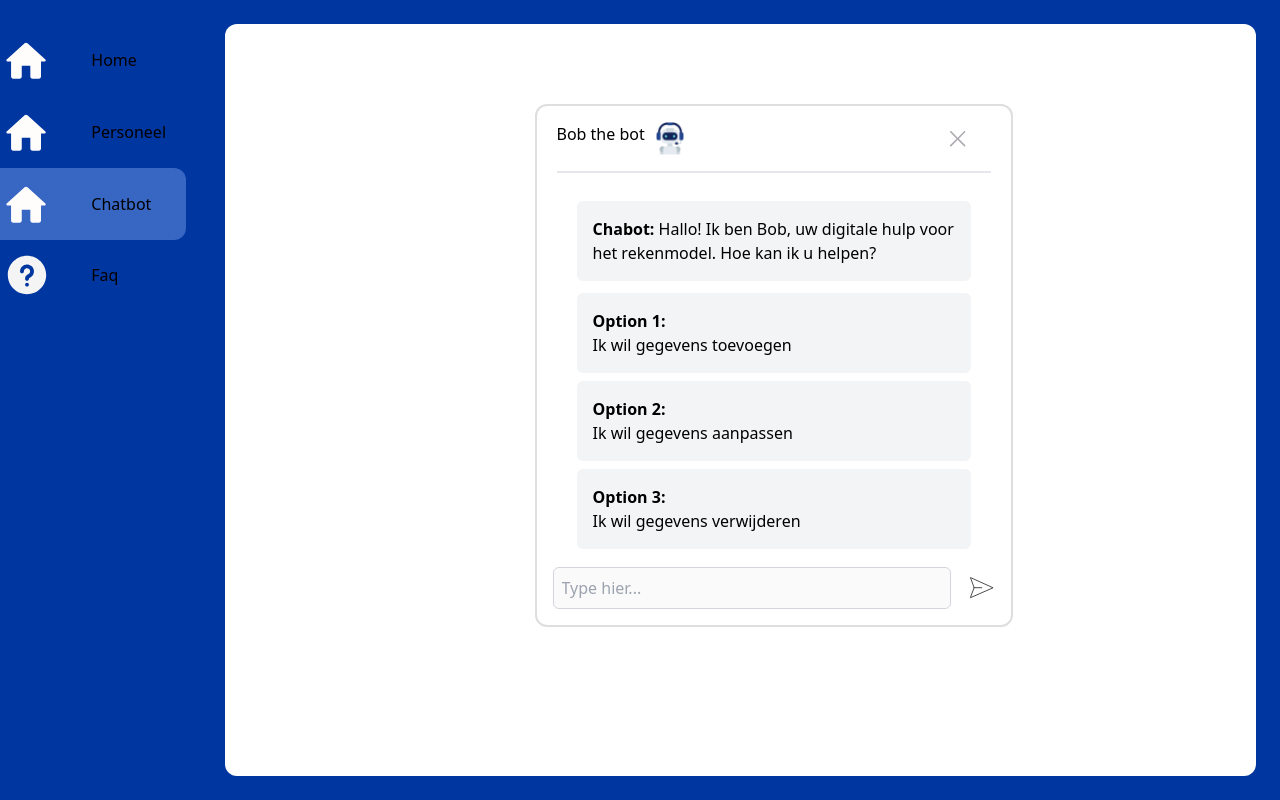
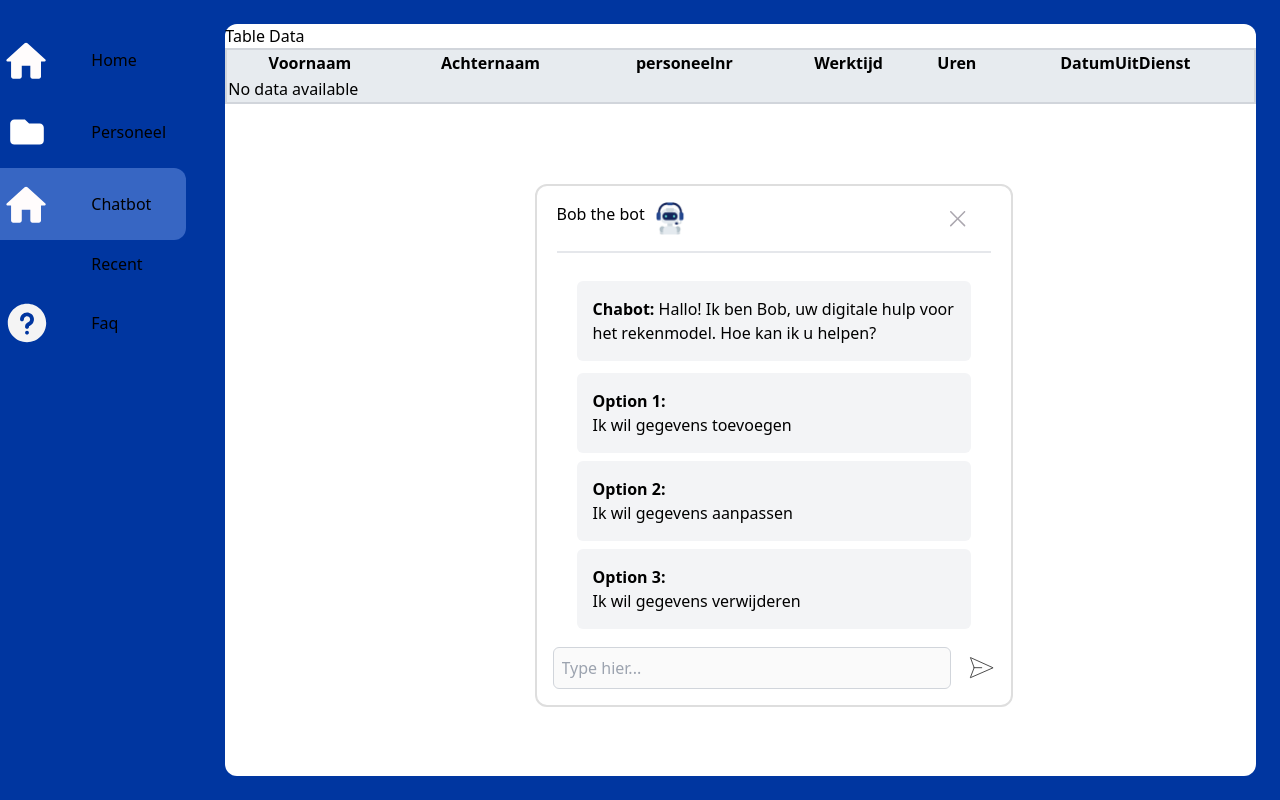
Before and after one commit to JonathonStamper/parnassia, a Next.js app: page /chatbot in a window 1280 px wide. Built offline with nearby package versions, Linux system fonts and the light colour scheme.

Commit message:
added table
have to push before laptop dies
need to fix:
- table text placements
- chat box pop keep moving to bottom during conversation
- 'recent' icon

```diff
--- a/components/AIV2.js
+++ b/components/AIV2.js
@@ -4,38 +4,40 @@ import Image from 'next/image'
 import SVGSendArrow from '../icons/SendArrow'
 import { useEffect, useState } from 'react';
 import SVGCloseX from '../icons/CloseX';
+import SVGCheckmark from '@/icons/Checkmark';
 import chatbotIcon from '../public/images/chatbotIcon.png';
+import Table from './Table';
 
-const AIChatBoxV2 = () => {
+const AIChatBoxV2 = ({ dataToevoeg, setDataToevoeg, dataAanpassen, setDataAanpassen, dataVerwijderen, setDataVerwijderen }) => {
 
     const [conversation, setConversation] = useState([
         // { from: 'bot', message: '</br> Hallo! Ik ben Bob, uw digitale hulp voor het rekenmodel. Hoe kan ik u helpen? ' },
 
     ]);
     const [value, setValue] = useState('');
-    const [step, setStep] = useState(1);
-    const [data, setData] = useState({
-        gegevens: '',
-        field: '',
-        idNumber: '',
-        mockPersonData: {
-            voornaam: 'Jan',
-            achternaam: 'Jansen',
-            personeelnr: '21080887',
-            datumUitDienst: '15-05-2022',
-            werktijd: 'fulltime',
-            uren: '40',
-        },
-    });
+    // const [step, setStep] = useState(1);
+    // const [data, setData] = useState({
+    //     gegevens: '',
+    //     field: '',
+    //     idNumber: '',
+    //     mockPersonData: {
+    //         voornaam: 'Jan',
+    //         achternaam: 'Jansen',
+    //         personeelnr: '21080887',
+    //         datumUitDienst: '15-05-2022',
+    //         werktijd: 'fulltime',
+    //         uren: '40',
+    //     },
+    // });
 
     const [isChatOpen, setIsChatOpen] = useState(true);
 
     const [option, setOption] = useState('')
     const [arrayNumber, setArayNumber] = useState(-1)
 
-    const [dataToevoeg, setDataToevoeg] = useState({})
-    const [dataAanpassen, setDataAanpassen] = useState({})
-    const [dataVerwijderen, setDataVerwijderen] = useState({})
+    // const [dataToevoeg, setDataToevoeg] = useState({})
+    // const [dataAanpassen, setDataAanpassen] = useState({})
+    // const [dataVerwijderen, setDataVerwijderen] = useState({})
 
     const [convoEnded, setConvoEnded] = useState(undefined)
     const Toevoegenscript = [
@@ -78,7 +80,7 @@ const AIChatBoxV2 = () => {
         },
         {
             from: 'bot',
-            message: `Zijn de volgende gevgeens correct? Ja of Nee \n gegevens:
+            message: `Zijn de volgende gegevens correct? Ja of Nee \n gegevens:
                     \nVoornaam: ${dataToevoeg?.voornaam}
                     \nAchternaam: ${dataToevoeg?.achternaam}
                     \nPersoneelnummer: ${dataToevoeg?.personeelnr}
@@ -113,7 +115,8 @@ const AIChatBoxV2 = () => {
             field: 'End',
             type: 'text',
         },
-        {from: 'bot',
+        {
+            from: 'bot',
             message: `Is dit de juiste persoon?
                      Ja of Nee \n\n gegevens:
                     Voornaam: ${dataAanpassen?.voornaam}
@@ -124,7 +127,8 @@ const AIChatBoxV2 = () => {
                     \nUren: ${dataAanpassen?.uren}`,
 
             field: 'EndEnd',
-            type: 'text'}
+            type: 'text'
+        }
 
 
     ]
@@ -164,19 +168,19 @@ const AIChatBoxV2 = () => {
             }
 
             else {
-                if(value.includes('Ja')){
+                if (value.includes('Ja')) {
                     setConvoEnded(true)
                     // Add data to the list
                     console.log('convo is ended')
 
                 }
 
-                else if(value.includes('Nee')){
+                else if (value.includes('Nee')) {
                     setConvoEnded(false)
                     console.log('Convo not ended')
                 }
 
-                else{
+                else {
                     setConversation((prev) => [...prev, { from: 'bot', message: Toevoegenscript[arrayNumber].message }])
 
                 }
@@ -188,30 +192,30 @@ const AIChatBoxV2 = () => {
             if (!(Aanpassenscript[arrayNumber].field === 'End')) {
                 setConversation((prev) => [...prev, { from: 'You', message: value }]);
 
-                const isFound = personArray.find((r,i) =>{
-                    if(r.personeelnr === value){
+                const isFound = personArray.find((r, i) => {
+                    if (r.personeelnr === value) {
                         return true
                     }
 
                     return false
                 })
 
-                if(isFound){
+                if (isFound) {
                     setArayNumber(arrayNumber + 1)
                     console.log(isFound)
                     setDataAanpassen(isFound)
 
                 }
 
-                else{
+                else {
                     setConversation((prev) => [...prev, { from: 'bot', message: 'Er bestaat geen persoon met die nummer, probeer nog een keer.' }])
                 }
             }
 
             else {
-                if(value.includes('Ja')){
-                    if(Aanpassenscript[arrayNumber].field === 'EndEnd'){
-                        if(value.includes('Ja')){
+                if (value.includes('Ja')) {
+                    if (Aanpassenscript[arrayNumber].field === 'EndEnd') {
+                        if (value.includes('Ja')) {
                             setConvoEnded(true)
                             console.log('convo is ended')
 
@@ -225,14 +229,14 @@ const AIChatBoxV2 = () => {
 
                 }
 
-                else if(value.includes('Nee')){
+                else if (value.includes('Nee')) {
                     // setConvoEnded(false)
                     console.log('Convo not ended')
                     setArayNumber(0)
 
                 }
 
-                else{
+                else {
                     setConversation((prev) => [...prev, { from: 'bot', message: Aanpassenscript[arrayNumber].message }])
                 }
             }
@@ -244,36 +248,36 @@ const AIChatBoxV2 = () => {
 
     const handleChange = (e) => setValue(e.target.value);
 
-    function handleEditChange(e, field, content){
+    function handleEditChange(e, field, content) {
 
-        if(option === 'Toevoegen'){
-        if(e.target.value === ''){
-            setDataToevoeg((prev) => ({...prev, [field]: content}))
+        if (option === 'Toevoegen') {
+            if (e.target.value === '') {
+                setDataToevoeg((prev) => ({ ...prev, [field]: content }))
             }
 
-        setDataToevoeg((prev) => ({...prev, [field]: e.target.value}))
+            setDataToevoeg((prev) => ({ ...prev, [field]: e.target.value }))
         }
 
-    if(option === 'Aanpassen'){
-        if(e.target.value === ''){
-            setDataAanpassen((prev) => ({...prev, [field]: content}))
+        if (option === 'Aanpassen') {
+            if (e.target.value === '') {
+                setDataAanpassen((prev) => ({ ...prev, [field]: content }))
             }
 
-        setDataAanpassen((prev) => ({...prev, [field]: e.target.value}))
+            setDataAanpassen((prev) => ({ ...prev, [field]: e.target.value }))
         }
 
-    if(option === 'Verwijderen'){
-        if(e.target.value === ''){
-            setDataVerwijderen((prev) => ({...prev, [field]: content}))
+        if (option === 'Verwijderen') {
+            if (e.target.value === '') {
+                setDataVerwijderen((prev) => ({ ...prev, [field]: content }))
             }
 
-        setDataVerwijderen((prev) => ({...prev, [field]: e.target.value}))
+            setDataVerwijderen((prev) => ({ ...prev, [field]: e.target.value }))
         }
     }
 
 
     useEffect(() => {
-        if( !(option === '')){
+        if (!(option === '')) {
             if (option === 'Toevoegen') {
                 setConversation((prev) => [...prev, { from: 'bot', message: Toevoegenscript[arrayNumber]?.message }])
                 return
@@ -288,7 +292,7 @@ const AIChatBoxV2 = () => {
 
 
 
-    function regenerate(){
+    function regenerate() {
         setConversation(null)
         setArayNumber(-1)
         setDataToevoeg({})
@@ -345,7 +349,6 @@ const AIChatBoxV2 = () => {
                             </button>}
 
 
-
                             {/* This is the Verwijderen option */}
                             {option === '' && <button disabled={option != ''} onClick={() => {
                                 setOption('Verwijderen'),
@@ -356,9 +359,6 @@ const AIChatBoxV2 = () => {
                                     Ik wil gegevens verwijderen
                                 </div>
                             </button>}
-
-
-
 
                             {/*-------------- Chat history ---------------*/}
                             {conversation && conversation?.map((chat, index) => (
@@ -379,14 +379,14 @@ const AIChatBoxV2 = () => {
 
                     </div> : convoEnded === true ?
                         <div className='w-32 my-auto mx-auto'>
-                        <CheckMarkSVG/>
+                            <SVGCheckmark />
                         </div>
 
                         :
 
                         <div className="mt-4 mx-10 flex bg-white rounded-xl h-[100%] overflow-auto flex-col gap-2">
 
-                        Typ {`'Ja'`} om je wijzigingen te bevestigen.
+                            Type {`'Ja'`} om je wijzigingen te bevestigen.
                             {Object.keys(option === 'Toevoegen' ? dataToevoeg : option === 'Aanpassen' ? dataAanpassen : dataVerwijderen).map((row, i) =>
                             (
                                 <div className='flex flex-col' key={i}>
@@ -394,7 +394,7 @@ const AIChatBoxV2 = () => {
                                         {row}
                                     </label>
 
-                                    <input type={Toevoegenscript[i].type} onChange={(e) =>{handleEditChange(e, row, option === 'Toevoegen' ? dataToevoeg[row] : option === 'Aanpassen' ? dataAanpassen[row] : dataVerwijderen[row])}} placeholder={option === 'Toevoegen' ? dataToevoeg[row] : option === 'Aanpassen' ? dataAanpassen[row] : dataVerwijderen[row]}/>
+                                    <input type={Toevoegenscript[i].type} onChange={(e) => { handleEditChange(e, row, option === 'Toevoegen' ? dataToevoeg[row] : option === 'Aanpassen' ? dataAanpassen[row] : dataVerwijderen[row]) }} placeholder={option === 'Toevoegen' ? dataToevoeg[row] : option === 'Aanpassen' ? dataAanpassen[row] : dataVerwijderen[row]} />
                                 </div>
 
                             )
@@ -402,10 +402,6 @@ const AIChatBoxV2 = () => {
                             )}
                         </div>
                     }
-
-
-
-
 
                     {/*--------------- Input field and send button ----------------*/}
                     {convoEnded === undefined || convoEnded === false ?
@@ -422,9 +418,9 @@ const AIChatBoxV2 = () => {
                                 onClick={(e) => handleSubmit(e)} className="ml-2">
                                 <SVGSendArrow />
                             </button>
-                    </form>:
+                        </form> :
 
-<button onClick={() => {regenerate()}} className="flex flex-row items-center justify-center font-bold bg-slate-500 rounded-xl px-4 m-3 p-4 mt-auto">
+                        <button onClick={() => { regenerate() }} className="flex flex-row items-center justify-center font-bold bg-slate-500 rounded-xl px-4 m-3 p-4 mt-auto">
                             regenerate
                         </button>
 
@@ -433,7 +429,7 @@ const AIChatBoxV2 = () => {
                 </div>
             ) :
                 (
-                    <div className="cursor-pointer mx-[45%] my-[23%]" onClick={() => setIsChatOpen(true)}>
+                    <div className="cursor-pointer mx-[4%] my-[33%]" onClick={() => setIsChatOpen(true)}>
                         <Image src={chatbotIcon} alt="Open Chat" />
                     </div>
                 )}
@@ -443,14 +439,14 @@ const AIChatBoxV2 = () => {
 
 export default AIChatBoxV2;
 
-const CheckMarkSVG = () =>{
-    return(
-        <svg  viewBox="0 0 16 16" fill="none" xmlns="http://www.w3.org/2000/svg">
-<path d="M8 1C6.61553 1 5.26216 1.41054 4.11101 2.17971C2.95987 2.94888 2.06266 4.04213 1.53285 5.32122C1.00303 6.6003 0.86441 8.00777 1.13451 9.36563C1.4046 10.7235 2.07129 11.9708 3.05026 12.9497C4.02922 13.9287 5.2765 14.5954 6.63437 14.8655C7.99224 15.1356 9.3997 14.997 10.6788 14.4672C11.9579 13.9373 13.0511 13.0401 13.8203 11.889C14.5895 10.7378 15 9.38447 15 8C15 6.14348 14.2625 4.36301 12.9497 3.05025C11.637 1.7375 9.85652 1 8 1ZM7 10.795L4.5 8.295L5.295 7.5L7 9.205L10.705 5.5L11.503 6.293L7 10.795Z" fill="black"/>
-</svg>
+// const CheckMarkSVG = () => {
+//     return (
+//         <svg viewBox="0 0 16 16" fill="none" xmlns="http://www.w3.org/2000/svg">
+//             <path d="M8 1C6.61553 1 5.26216 1.41054 4.11101 2.17971C2.95987 2.94888 2.06266 4.04213 1.53285 5.32122C1.00303 6.6003 0.86441 8.00777 1.13451 9.36563C1.4046 10.7235 2.07129 11.9708 3.05026 12.9497C4.02922 13.9287 5.2765 14.5954 6.63437 14.8655C7.99224 15.1356 9.3997 14.997 10.6788 14.4672C11.9579 13.9373 13.0511 13.0401 13.8203 11.889C14.5895 10.7378 15 9.38447 15 8C15 6.14348 14.2625 4.36301 12.9497 3.05025C11.637 1.7375 9.85652 1 8 1ZM7 10.795L4.5 8.295L5.295 7.5L7 9.205L10.705 5.5L11.503 6.293L7 10.795Z" fill="black" />
+//         </svg>
 
-    )
-}
+//     )
+// }
 
 
 // if (step === 1) {
--- /dev/null
+++ b/components/Table.js
@@ -0,0 +1,66 @@
+import React, { useEffect, useState } from 'react';
+
+const Table = ({ dataToevoeg, dataAanpassen, dataVerwijderen, setDataToevoeg, setDataAanpassen, setDataVerwijderen }) => {
+    let headings = ['Voornaam', 'Achternaam', 'personeelnr', 'Werktijd', 'Uren', 'DatumUitDienst']
+
+    const [rows, setRows] = useState([]);
+
+     // Ensure that dataToevoeg is not null or undefined before adding it to rows
+     useEffect(() => {
+        if (dataToevoeg && Object.keys(dataToevoeg).length > 0) {
+            setRows([...rows, dataToevoeg]);
+            setDataToevoeg({}); // Clear `dataToevoeg` after adding
+        }
+    }, [dataToevoeg, rows, setDataToevoeg]);
+
+    // Handle row removal based on `dataVerwijderen`
+    useEffect(() => {
+        if (dataVerwijderen && Object.keys(dataVerwijderen).length > 0) {
+            const updatedRows = rows.filter(row => row.personeelnr !== dataVerwijderen.personeelnr);
+            setRows(updatedRows);
+            setDataVerwijderen({}); // Clear `dataVerwijderen` after removing
+        }
+    }, [dataVerwijderen, rows, setDataVerwijderen]);
+
+    return (
+        <div>
+            <h2>Table Data</h2>
+            <table className="w-full bg-[#E7EBEF] text-black border-2 border-gray-300">
+                <thead>
+                    <tr>
+                        {headings.map((head, headID) => (
+                            <th key={headID}>{head}</th>
+                        ))}
+                    </tr>
+                </thead>
+                <tbody>
+                    {rows.length > 0 ? (
+                        rows.map((row, index) => (
+                            <TableRow key={index} row={row} />
+                        ))
+                    ) : (
+                        <tr>
+                            <td colSpan={6}>No data available</td>
+                        </tr>
+                    )}
+                </tbody>
+            </table>
+        </div>
+    );
+};
+
+const TableRow = ({ row }) => {
+    return (
+        <tr className='border-y-2 border-black'>
+            <td className=''>{row.voornaam}</td>
+            <td>{row.achternaam}</td>
+            <td>{row.personeelnr}</td>
+            <td>{row.werktijd}</td>
+            <td>{row.uren}</td>
+            <td>{row.datumUitDienst}</td>
+        </tr>
+    );
+};
+
+
+export default Table;
--- a/components/navbar.js
+++ b/components/navbar.js
@@ -2,6 +2,9 @@ import React from 'react'
 import Screens from './Navlink'
 import Navlink from './Navlink'
 import SVGQuestionmark from '../icons/Questionmark'
+import SVGFolder from '@/icons/Folder'
+import SVGClock from '@/icons/Clock'
+
 export default function Navbar({children}) {
 
     const linkList = [
@@ -12,12 +15,17 @@ export default function Navbar({children}) {
 
         {link: 'personeel',
             linkName: 'Personeel',
-            children: <HomeIcon/>
+            children: <SVGFolder/>
            },
 
         {link: 'chatbot',
             linkName: 'Chatbot',
             children: <HomeIcon/>
+        },
+
+        {link: 'recent',
+            linkName: 'Recent',
+            children: <SVGClock/>
         },
 
         {link: 'faq',
--- /dev/null
+++ b/icons/Checkmark.jsx
@@ -0,0 +1,13 @@
+import * as React from "react";
+const SVGCheckmark = (props) => (
+    <svg
+        viewBox="0 0 16 16"
+        fill="none"
+        xmlns="http://www.w3.org/2000/svg"
+        {...props}
+    >
+        <path d="M8 1C6.61553 1 5.26216 1.41054 4.11101 2.17971C2.95987 2.94888 2.06266 4.04213 1.53285 5.32122C1.00303 6.6003 0.86441 8.00777 1.13451 9.36563C1.4046 10.7235 2.07129 11.9708 3.05026 12.9497C4.02922 13.9287 5.2765 14.5954 6.63437 14.8655C7.99224 15.1356 9.3997 14.997 10.6788 14.4672C11.9579 13.9373 13.0511 13.0401 13.8203 11.889C14.5895 10.7378 15 9.38447 15 8C15 6.14348 14.2625 4.36301 12.9497 3.05025C11.637 1.7375 9.85652 1 8 1ZM7 10.795L4.5 8.295L5.295 7.5L7 9.205L10.705 5.5L11.503 6.293L7 10.795Z" fill="black" />
+    </svg>
+);
+
+export default SVGCheckmark;
--- /dev/null
+++ b/icons/Clock.jsx
@@ -0,0 +1,13 @@
+import * as React from 'react'
+const SVGClock = (props) => {
+    <svg
+        viewBox="0 0 24 24"
+        fill="none"
+        xmlns="http://www.w3.org/2000/svg"
+        {...props}
+    >
+        <path d="M12 20C14.1217 20 16.1566 19.1571 17.6569 17.6569C19.1571 16.1566 20 14.1217 20 12C20 9.87827 19.1571 7.84344 17.6569 6.34315C16.1566 4.84285 14.1217 4 12 4C9.87827 4 7.84344 4.84285 6.34315 6.34315C4.84285 7.84344 4 9.87827 4 12C4 14.1217 4.84285 16.1566 6.34315 17.6569C7.84344 19.1571 9.87827 20 12 20ZM12 2C13.3132 2 14.6136 2.25866 15.8268 2.7612C17.0401 3.26375 18.1425 4.00035 19.0711 4.92893C19.9997 5.85752 20.7362 6.95991 21.2388 8.17317C21.7413 9.38642 22 10.6868 22 12C22 14.6522 20.9464 17.1957 19.0711 19.0711C17.1957 20.9464 14.6522 22 12 22C6.47 22 2 17.5 2 12C2 9.34784 3.05357 6.8043 4.92893 4.92893C6.8043 3.05357 9.34784 2 12 2ZM12.5 7V12.25L17 14.92L16.25 16.15L11 13V7H12.5Z" fill="white" />
+    </svg>
+}
+
+export default SVGClock;
--- /dev/null
+++ b/icons/Folder.jsx
@@ -0,0 +1,13 @@
+import * as React from "react";
+const SVGFolder = (props) => (
+    <svg
+    viewBox="0 0 32 32"
+    fill="none"
+    xmlns="http://www.w3.org/2000/svg"
+    {...props}
+    >
+    <path d="M4.80005 10.4C4.80005 8.85358 6.05365 7.59998 7.60005 7.59998H14.6L17.4 10.4H24.4001C25.9464 10.4 27.2001 11.6536 27.2001 13.2V21.6C27.2001 23.1464 25.9464 24.4 24.4001 24.4H7.60005C6.05365 24.4 4.80005 23.1464 4.80005 21.6V10.4Z" fill="white" />
+</svg>
+);
+
+export default SVGFolder;
--- a/icons/index.js
+++ b/icons/index.js
@@ -1,3 +1,6 @@
 export * from "./SendArrow";
 export * from "./CloseX";
 export * from "./Questionmark";
+export * from './Checkmark';
+export * from './Folder';
+export * from './Clock'
--- a/pages/chatbot.js
+++ b/pages/chatbot.js
@@ -1,13 +1,33 @@
 import AIChatBoX from '@/components/AIChatBox'
 import AIChatBoxV2 from '@/components/AIV2'
 import Navbar from '@/components/navbar'
+import Table from '@/components/Table'
 import React from 'react'
+import { useState } from 'react'
 
 export default function chatbot() {
+  const [dataToevoeg, setDataToevoeg] = useState({});
+  const [dataAanpassen, setDataAanpassen] = useState({});
+  const [dataVerwijderen, setDataVerwijderen] = useState({});
   return (
     <>
       <Navbar>
-        <AIChatBoxV2/>
+        <Table
+          dataToevoeg={dataToevoeg}
+          setDataToevoeg={setDataToevoeg}
+          dataAanpassen={dataAanpassen}
+          setDataAanpassen={setDataAanpassen}
+          dataVerwijderen={dataVerwijderen}
+          setDataVerwijderen={setDataVerwijderen}
+        />
+        <AIChatBoxV2
+          dataToevoeg={dataToevoeg}
+          setDataToevoeg={setDataToevoeg}
+          dataAanpassen={dataAanpassen}
+          setDataAanpassen={setDataAanpassen}
+          dataVerwijderen={dataVerwijderen}
+          setDataVerwijderen={setDataVerwijderen}
+        />
       </Navbar>
     </>
   )
--- /dev/null
+++ b/pages/recent.js
@@ -0,0 +1,7 @@
+import Navbar from "@/components/navbar";
+
+export default function Recent(){
+    return(
+        <Navbar></Navbar>
+    )
+}
```
Lines whose indentation alone changed are shown as unchanged.
